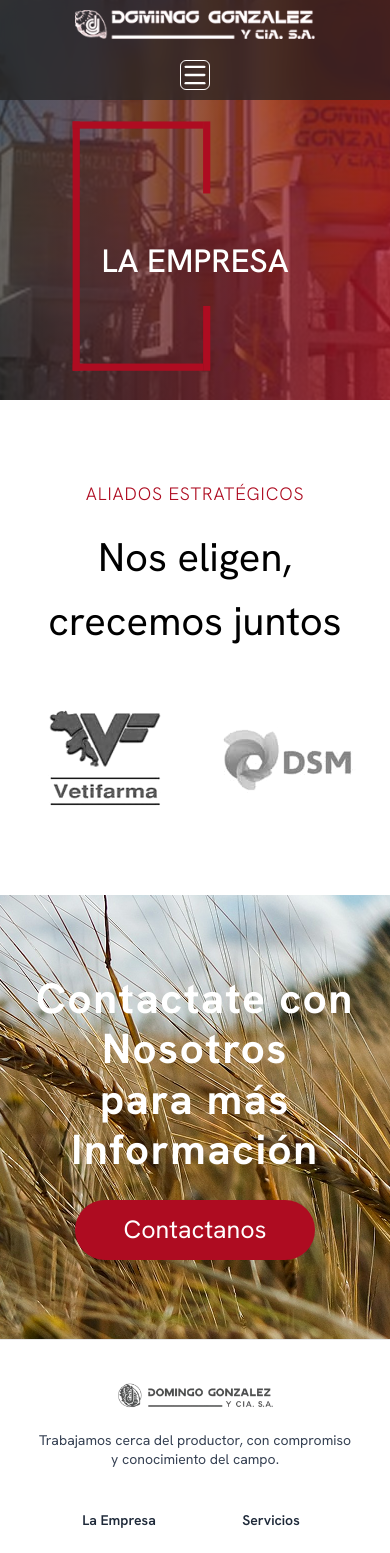
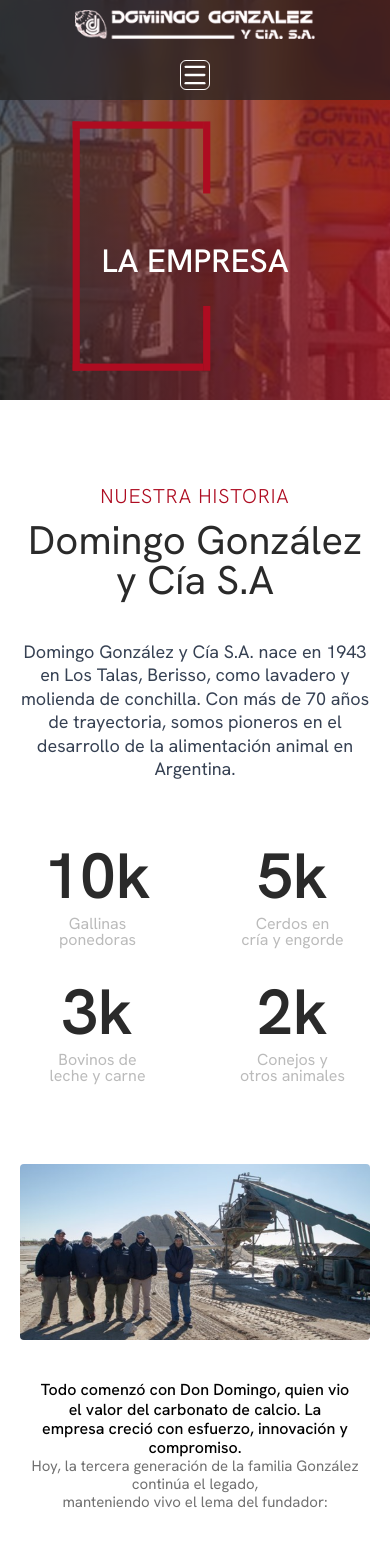
Before and after one commit to juansarachaga/domingogonzalez-cia, a Next.js app: page /la-empresa in a window 390 px wide. Shown: the top 1553 px of the page. Built offline with nearby package versions, Linux system fonts and the light colour scheme.

Commit message:
wip: seguimos con el componente nuestraHistoria

```diff
--- a/app/la-empresa/page.js
+++ b/app/la-empresa/page.js
@@ -2,6 +2,7 @@
 import Contacto from "@/components/Contacto"
 import Footer from "@/components/Footer"
 import Hero from "@/components/la-empresa/hero-empresa"
+import NuestraHistoria from "@/components/la-empresa/nuestraHistoria"
 import AliadosEstrategicos from "@/components/Aliados"
 
 export default function LaEmpresaPage() {
@@ -9,6 +10,7 @@
     <>
       <Navbar />
       <Hero/>
+      <NuestraHistoria />
       <AliadosEstrategicos />
       <Contacto />
       <Footer />
--- /dev/null
+++ b/components/la-empresa/nuestraHistoria.js
@@ -0,0 +1,133 @@
+"use client"
+import React from "react"
+import Image from "next/image"
+
+export default function NuestraHistoria() {
+  return (
+    <section className="relative w-full bg-white py-20 mt-20 nh-section overflow-x-hidden">
+      <div className="max-w-6xl mx-auto px-6 lg:px-12 text-center">
+
+        {/* --- Título principal --- */}
+        <p className="text-[#AE0C21] text-[20px] font-light tracking-[0.05em] uppercase mb-2">
+          NUESTRA HISTORIA
+        </p>
+
+        <h2 className="text-[40px] font-normal text-[#2A2A2A] leading-[100%] mb-6">
+          Domingo González y Cía S.A
+        </h2>
+
+        <p className="text-[18px] font-normal text-gray-700 leading-[130%] max-w-3xl mx-auto mb-16 mt-10">
+          Domingo González y Cía S.A. nace en 1943 en Los Talas, Berisso, como lavadero y molienda de conchilla.
+          Con más de 70 años de trayectoria, somos pioneros en el desarrollo de la alimentación animal en Argentina.
+        </p>
+
+        {/* --- Números destacados --- */}
+        <div className="grid grid-cols-2 md:flex justify-center items-center gap-10 md:gap-16 max-w-5xl mx-auto mb-20">
+          {[
+            { n: "10k", t: "Gallinas\nponedoras" },
+            { n: "5k", t: "Cerdos en\ncría y engorde" },
+            { n: "3k", t: "Bovinos de\nleche y carne" },
+            { n: "2k", t: "Conejos y\notros animales" },
+          ].map((e, i) => (
+            <React.Fragment key={i}>
+              <div className="flex flex-col items-center justify-center text-center">
+                <h3 className="text-[80px] font-semibold text-[#2A2A2A] leading-[100%]">{e.n}</h3>
+                <p className="text-[16px] font-normal text-[#BBBBBB] leading-[100%] mt-2 whitespace-pre-line">
+                  {e.t}
+                </p>
+              </div>
+              {i < 3 && <div className="hidden md:block w-[2px] h-[90px] bg-[#AE0C21]/20"></div>}
+            </React.Fragment>
+          ))}
+        </div>
+
+        {/* --- Imagen y texto histórico --- */}
+        <div className="w-full max-w-[1800px] mx-auto text-center overflow-hidden">
+          <Image
+            src="/img/la-empresa/nuestraHistoria.png"
+            alt="Nuestra Historia"
+            width={1900}
+            height={800}
+            className="w-full h-auto object-cover mx-auto rounded-sm mb-10"
+            priority
+          />
+
+          <h3 className="text-[24px] md:text-[32px] font-medium text-[#000000] leading-snug mb-6 px-4 nh-text mx-auto">
+            Todo comenzó con Don Domingo, quien vio el valor del carbonato de calcio.
+            La empresa creció con esfuerzo, innovación y compromiso.
+          </h3>
+
+          <p className="text-[18px] text-[#707070] leading-[120%] mb-12 px-4 nh-subtext">
+            Hoy, la tercera generación de la familia González continúa el legado, <br />
+            manteniendo vivo el lema del fundador:
+          </p>
+
+          {/* --- Recuadro con abertura inferior --- */}
+          <div className="relative border-[8px] border-[#AE0C21]/10 p-8 md:p-10 max-w-5xl mx-auto nh-quote-box">
+            <p className="text-[36px] md:text-[46px] font-semibold text-[#AE0C21] leading-[100%] mt-10 mb-10 nh-quote">
+              “Dar antes que recibir”
+            </p>
+
+            {/* Abertura inferior */}
+            <div className="absolute bottom-[-8px] left-1/2 -translate-x-1/2 w-[120px] h-[8px] bg-white"></div>
+          </div>
+        </div>
+      </div>
+
+      {/* 🎯 CSS local con prioridad en mobile */}
+      <style jsx>{`
+        @media (min-width: 1300px) {
+          .nh-section {
+            padding-left: 40px;
+            padding-right: 40px;
+          }
+          .nh-section .max-w-5xl {
+            max-width: 70%;
+          }
+        }
+
+        @media (max-width: 768px) {
+          .nh-section {
+            padding-left: 20px;
+            padding-right: 20px;
+          }
+
+          .nh-section .grid {
+            grid-template-columns: repeat(2, 1fr);
+            row-gap: 2rem;
+          }
+
+          .nh-section h3 {
+            font-size: 64px;
+          }
+
+          /* Texto "Todo comenzó..." */
+          .nh-text {
+            font-size: 16px !important;
+            line-height: 120% !important;
+            max-width: 90%;
+            text-align: center;
+            margin: 0 auto;
+          }
+
+          /* Texto "Hoy la tercera generación..." */
+          .nh-subtext {
+            font-size: 15px !important;
+            line-height: 120% !important;
+          }
+
+          /* Recuadro y texto "Dar antes que recibir" */
+          .nh-quote-box {
+            max-width: 90%;
+            padding: 20px;
+          }
+
+          .nh-quote {
+            font-size: 30px !important;
+            line-height: 110% !important;
+          }
+        }
+      `}</style>
+    </section>
+  )
+}
```
Also changed, not shown: public/img/la-empresa/nuestraHistoria.png (added).
